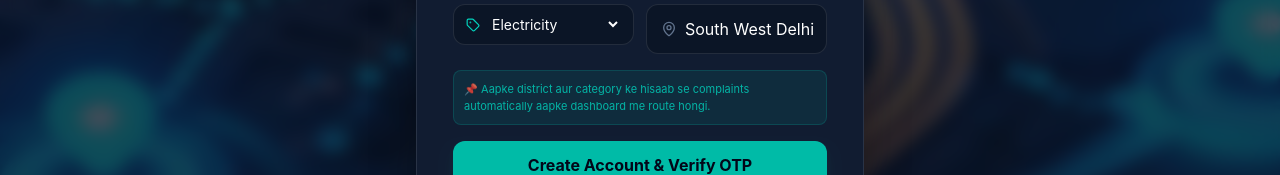
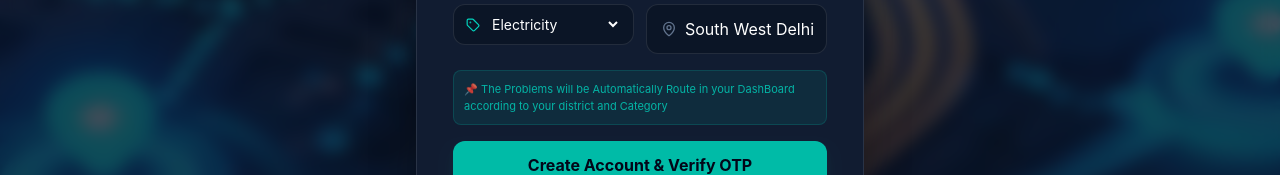
Before and after one commit to gyanendra00008/CivicReach, a React (Vite) app: page /authority-signup in a window 1280 px wide. Shown: the part 609-784 px from the top of the page. Built offline with nearby package versions, Linux system fonts and the light colour scheme.

Commit message:
Update complaint routing message to English

```diff
--- a/src/Components/AuthoritySignup.jsx
+++ b/src/Components/AuthoritySignup.jsx
@@ -214,7 +214,7 @@ export default function AuthoritySignup() {
             </div>
 
             <p className="text-[11px] text-teal-400/80 bg-teal-500/10 p-2.5 rounded-lg border border-teal-500/20">
-              📌 Aapke district aur category ke hisaab se complaints automatically aapke dashboard me route hongi.
+              📌 The Problems will be Automatically Route in your DashBoard according to your district and Category
             </p>
 
             {apiError && (
```
